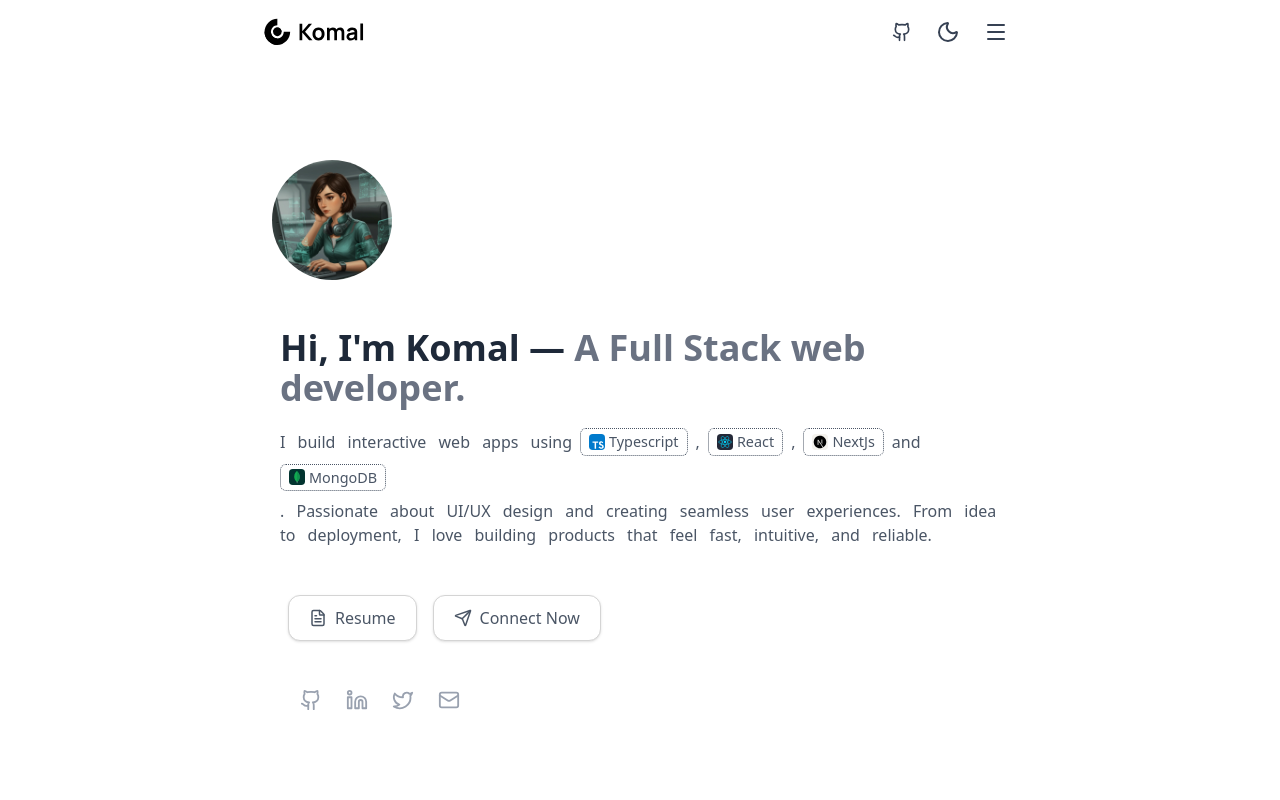
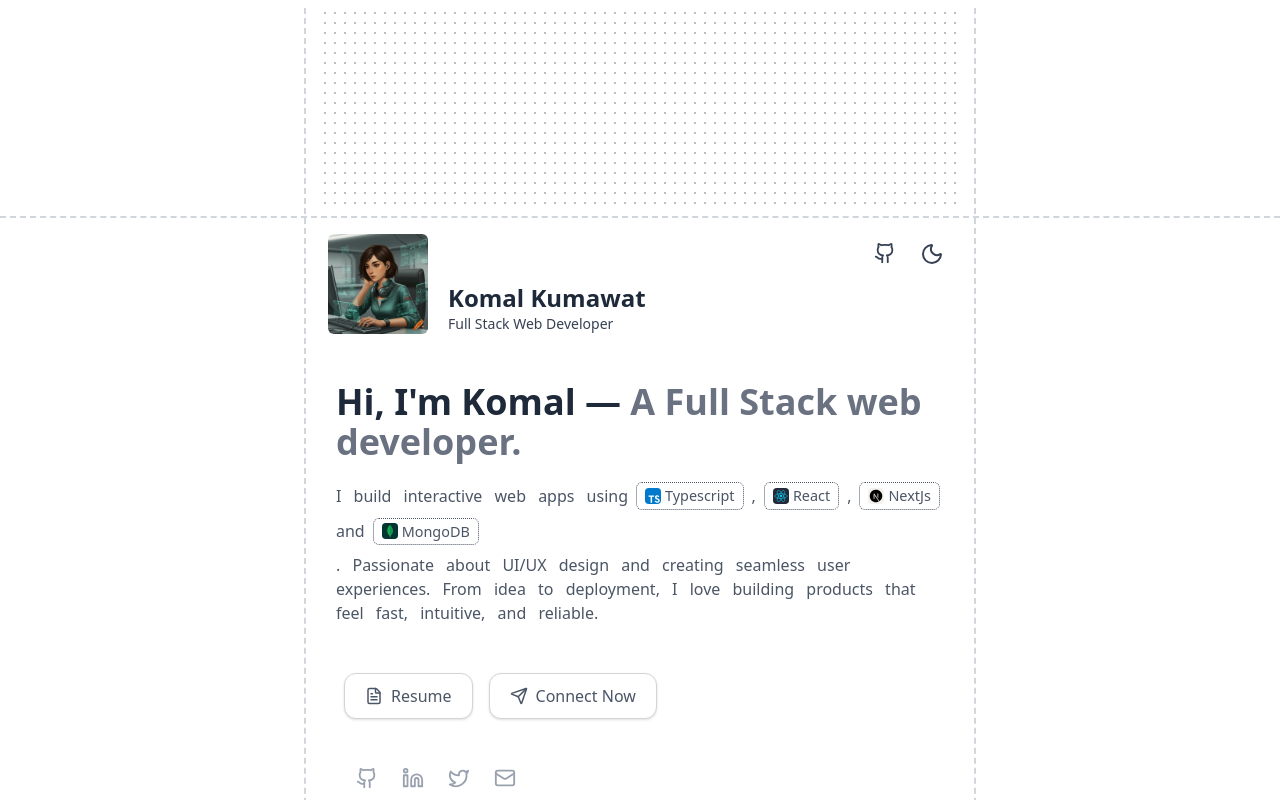
Before and after one commit to komal-kumawat/portfolio-new, a Next.js app: page / in a window 1280 px wide. Shown: the top 800 px of the page. Built offline with nearby package versions, Linux system fonts and the light colour scheme.

Commit message:
dotted lines and background added

```diff
--- a/src/app/globals.css
+++ b/src/app/globals.css
@@ -200,3 +200,20 @@ html::view-transition-old(root) {
 html::view-transition-new(root) {
   z-index: 999;
 }
+
+/* globals.css */
+
+.bg-dot-grid {
+  background-image: radial-gradient(
+    rgba(0, 0, 0, 0.2) 1px,
+    transparent 1px
+  );
+  background-size: 16px 16px;
+}
+
+html.dark .bg-dot-grid {
+  background-image: radial-gradient(
+    rgba(255, 255, 255, 0.2) 1px,
+    transparent 1px
+  );
+}
--- a/src/app/page.tsx
+++ b/src/app/page.tsx
@@ -1,32 +1,46 @@
 import About from "@/components/sections/About";
-import CTA from "@/components/sections/CTA";
 import Education from "@/components/sections/Education";
 import Experience from "@/components/sections/Experience";
 import Footer from "@/components/sections/Footer";
 import Hero from "@/components/sections/Hero";
-import Navbar from "@/components/sections/Navbar";
 import Projects from "@/components/sections/Projects";
 import Skills from "@/components/sections/Skills";
-import Image from "next/image";
+import DottedBackground from "@/components/ui/DottedBackground";
+import DashedDivider from "@/components/ui/DashedDivider";
+import VerticalPageBorders from "@/components/ui/VerticalDashedDivider";
 
 export default function Home() {
   return (
-    <div className="max-w-[800px]  flex flex-col  items-center m-auto text-gray-300">
-      <Navbar />
-      <main className="m-8 mt-30 dark:text-gray-300 text-gray-800">
+      <div className="top-0 max-w-2xl mx-auto dark:text-gray-300 text-gray-800 relative z-10 min-h-screen px-4">
+
+      <VerticalPageBorders/>
+
+
+        {/* <DashedDivider /> */}
+        <DottedBackground />
+        <DashedDivider />
+
         <Hero />
+        <DashedDivider />
+
         <Projects />
+        <DashedDivider />
+
         <Experience />
+        <DashedDivider />
+
         <Education />
+        <DashedDivider />
+
         <Skills />
+        <DashedDivider />
 
         <About />
-        <CTA />
+        <DashedDivider />
 
-
-      </main>
-      <Footer />
-
+        <Footer />
+        <DashedDivider />
+        <DottedBackground />
     </div>
   );
 }
--- a/src/components/sections/About.tsx
+++ b/src/components/sections/About.tsx
@@ -4,7 +4,7 @@ import { motion } from "framer-motion";
 
 const About = () => {
     return (
-        <div className='max-w-4xl mx-auto px-4 my-24' id='about'>
+        <div className=' mx-auto px-10 my-24' id='about'>
             <div>
                 <h2 className='text-4xl font-bold mb-10'>About</h2>
             </div>
--- a/src/components/sections/Education.tsx
+++ b/src/components/sections/Education.tsx
@@ -8,7 +8,7 @@ export default function Education() {
   const [openIndex, setOpenIndex] = useState<number | null>(null);
 
   return (
-    <section id="education" className="max-w-4xl mx-auto px-4 my-24">
+    <section id="education" className="mx-auto px-10 my-24">
       {/* Heading */}
       <h2 className="text-4xl font-bold mb-6">Education</h2>
 
--- a/src/components/sections/Experience.tsx
+++ b/src/components/sections/Experience.tsx
@@ -8,7 +8,7 @@ export default function Experience() {
   const [openIndex, setOpenIndex] = useState<number | null>(null);
 
   return (
-    <section id="experience" className="max-w-4xl mx-auto px-4 my-24">
+    <section id="experience" className="mx-auto px-10 my-24">
       {/* Heading */}
       <h2 className="text-4xl font-bold mb-4">Experience</h2>
       <p className="text-gray-600 dark:text-gray-400 mb-10 leading-relaxed">
--- a/src/components/sections/Hero.tsx
+++ b/src/components/sections/Hero.tsx
@@ -5,35 +5,69 @@ import Button from "../ui/Button";
 import { FileText, Github, Linkedin, Mail, Send } from "lucide-react";
 import IconComp from "../ui/IconComp";
 import { Twitter } from "lucide-react";
+import { AnimatedThemeToggler } from "../ui/themeToggle";
+import Link from "next/link";
 
 const Hero = () => {
     const [displayProfile, setDisplayProfile] = useState(false);
 
     return (
-        <div className="flex flex-col gap-10  py-10">
+        <div className="flex flex-col gap-10   mx-auto px-2 py-2">
 
-            <div className="flex items-center gap-3">
+            <div className="flex  justify-between">
+
+                <div className="flex  gap-5">
                     <Image
                         src="/profile_pic.png"
-                    width={120}
+                        width={100}
                         height={100}
                         alt="profile"
-                    className="rounded-full cursor-pointer"
+                        className="rounded-md cursor-pointer"
                         onMouseEnter={() => setDisplayProfile(true)}
                         onMouseLeave={() => setDisplayProfile(false)}
                     />
+                    <div className="flex flex-col justify-between">
+                        <div></div>
+                        <div>
+                            <h1 className="font-bold text-2xl cursor-default ">
+                                Komal Kumawat
+                            </h1>
+                            <h3 className="dark:text-gray-400 text-gray-700 text-sm cursor-default">Full Stack Web Developer</h3>
+                        </div>
 
-                <div
-                    className={`
-          overflow-hidden
-          transition-all duration-500 ease-in-out
-          ${displayProfile ? "opacity-100 max-w-[200px] translate-x-0" : "opacity-0 max-w-0 -translate-x-2"}
-        `}
+                    </div>
+
+                </div>
+
+
+
+                <div className="flex items-start gap-2 font-mono">
+                    <Link
+                        href="https://github.com/komal-kumawat"
+                        target="_blank"
+                        rel="noopener noreferrer"
+                        className="
+              p-2 rounded-md
+            text-gray-700 dark:text-gray-400
+            hover:bg-gray-200 dark:hover:bg-gray-800
+            transition
+            "
                     >
-                    <span className="whitespace-nowrap font-semibold">
-                        KOMAL KUMAWAT
-                    </span>
+                        <Github size={22} />
+                    </Link>
+
+                    <AnimatedThemeToggler
+                        className="
+            p-2 rounded-md
+            text-gray-700 dark:text-gray-400
+            hover:bg-gray-200 dark:hover:bg-gray-800
+            transition
+          "
+                    />
                 </div>
+
+
+
 
             </div>
             <div className="m-2 flex flex-col gap-5" >
--- a/src/components/sections/Projects.tsx
+++ b/src/components/sections/Projects.tsx
@@ -7,7 +7,7 @@ import { ChevronDown, ChevronUp } from 'lucide-react';
 const Projects = () => {
     const [showAll, setShowAll] = useState<Boolean>(false);
     return (
-        <div id='projects' className='max-w-4xl mx-auto px-4 my-24'
+        <div id='projects' className='mx-auto px-10 my-24'
         >
             <h1 className='text-4xl font-bold mb-10'>Projects</h1>
             <div className='grid grid-cols-1 lg:grid-cols-2 m-2 gap-5 w-full'>
--- a/src/components/sections/Skills.tsx
+++ b/src/components/sections/Skills.tsx
@@ -6,12 +6,10 @@ import { TECH_STACK } from "../../data/tech.data";
 
 export default function Skills() {
   return (
-    <section id="skills" className="max-w-4xl mx-auto px-4 my-24">
+    <section id="skills" className="mmx-auto px-10 my-24">
       <h2 className="text-4xl font-bold mb-6">Skills</h2>
 
-      <p className="text-gray-600 dark:text-gray-400 mb-10 leading-relaxed">
-        Technologies I use to design, build, and ship reliable web applications.
-      </p>
+
 
       <div className="grid grid-cols-3 sm:grid-cols-4 md:grid-cols-6 gap-6">
         {TECH_STACK.map((tech) => (
--- /dev/null
+++ b/src/components/ui/DashedDivider.tsx
@@ -0,0 +1,20 @@
+interface DashedDividerProps {
+  className?: string;
+}
+
+export default function DashedDivider({ className = "" }: DashedDividerProps) {
+  return (
+    <div
+      className={`
+        relative
+        left-1/2 right-1/2
+        -ml-[50vw] -mr-[50vw]
+        w-screen
+        border-t-2 border-dashed
+        border-gray-300 dark:border-neutral-600
+        my-2
+        ${className}
+      `}
+    />
+  );
+}
--- /dev/null
+++ b/src/components/ui/DottedBackground.tsx
@@ -0,0 +1,25 @@
+interface DottedBackgroundProps {
+  height?: string;
+}
+
+const DottedBackground = ({ height }: DottedBackgroundProps) => {
+  return (
+    <div
+      className={`
+        w-full
+        max-w-2xl
+        ${height ?? "min-h-[200px]"}
+        mx-auto my-2
+        px-2
+        rounded-xl
+        bg-transparent
+
+        [background-image:radial-gradient(rgba(0,0,0,0.25)_1px,transparent_1px)]
+        [background-size:10px_10px]
+        dark:[background-image:radial-gradient(rgba(255,255,255,0.25)_1px,transparent_1px)]
+      `}
+    />
+  );
+};
+
+export default DottedBackground;
--- /dev/null
+++ b/src/components/ui/VerticalDashedDivider.tsx
@@ -0,0 +1,41 @@
+interface VerticalContainerBordersProps {
+  className?: string;
+}
+
+export default function VerticalContainerBorders({
+  className = "",
+}: VerticalContainerBordersProps) {
+  return (
+    <>
+      {/* Left border */}
+      <div
+        className={`
+          absolute
+          top-0
+          left-0
+          h-full
+          border-l-2
+          border-dashed
+          border-gray-300 dark:border-neutral-600
+          pointer-events-none
+          ${className}
+        `}
+      />
+
+      {/* Right border */}
+      <div
+        className={`
+          absolute
+          top-0
+          right-0
+          h-full
+          border-r-2
+          border-dashed
+          border-gray-300 dark:border-neutral-600
+          pointer-events-none
+          ${className}
+        `}
+      />
+    </>
+  );
+}
```
Also changed, not shown: src/components/ui/DottedBorder.tsx (added, +35 -0 lines). Lines whose indentation alone changed are shown as unchanged.
